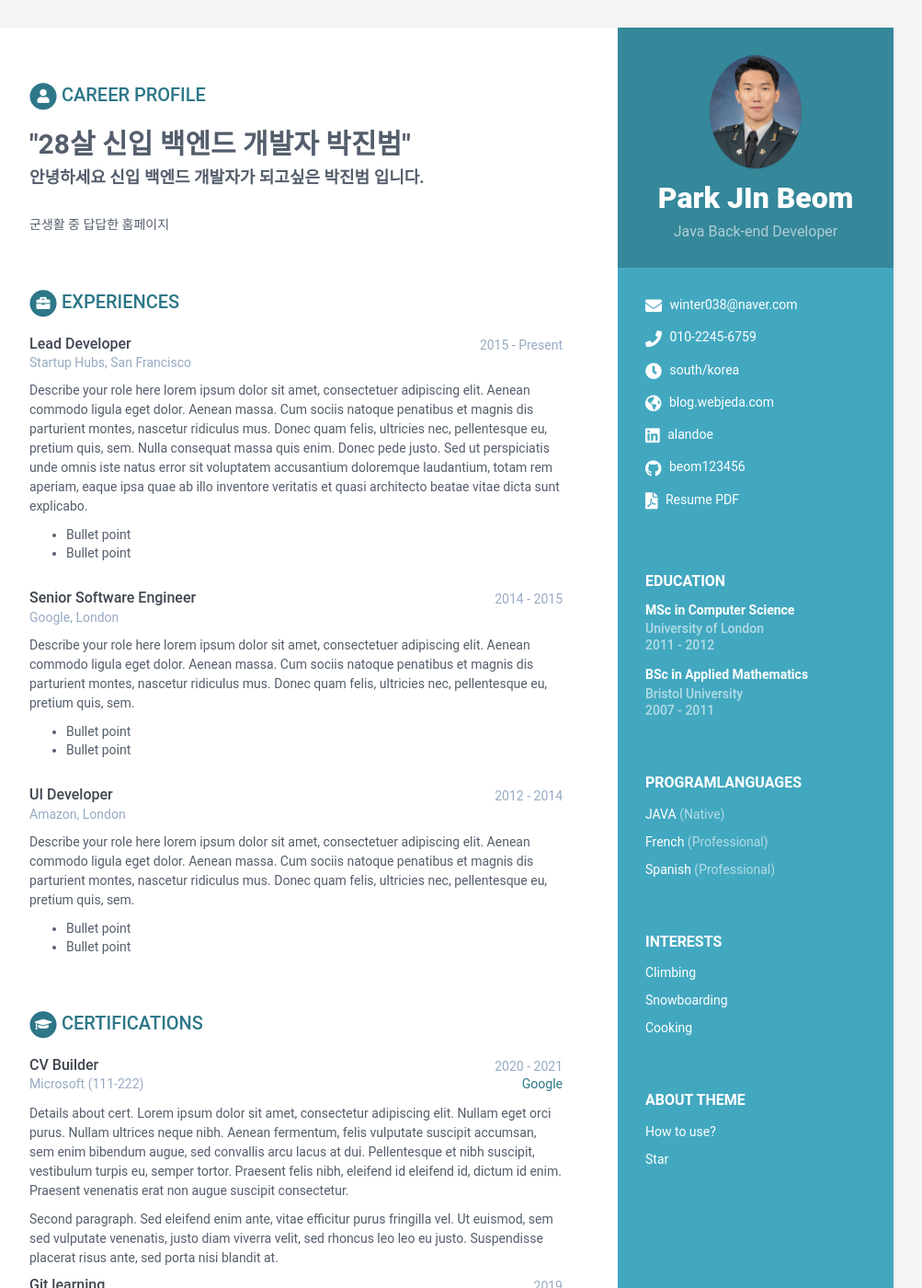
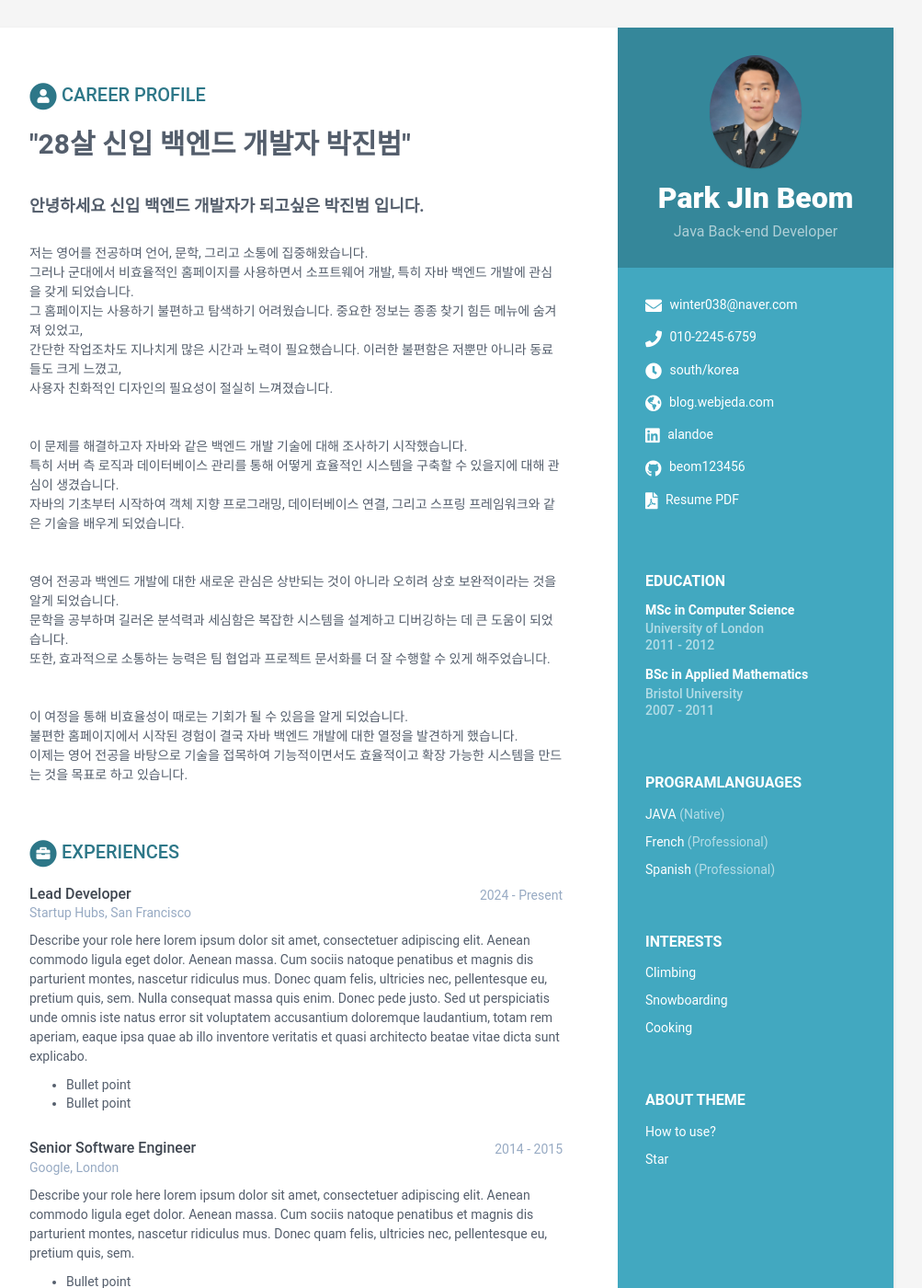
Before and after one commit to beom123456/beom123456.github.io, a Jekyll site: the page built from index.html, in a window 1280 px wide and 1400 px high. Shown: the whole window at 92% size, without its empty margins (168-1171 px from the left). Built offline with Jekyll 4.4.1, drawn with Linux system fonts in a browser that asks for light colours.

Commit message:
commit2024

```diff
--- a/_data/data.yml
+++ b/_data/data.yml
@@ -57,9 +57,29 @@ career-profile:
     title: Career Profile
     summary: |
       <h2>"28살 신입 백엔드 개발자 박진범"</h2>
+      <br>
       <p><h4>안녕하세요 신입 백엔드 개발자가 되고싶은 박진범 입니다.</h4></p>
       <br>
-      군생활 중 답답한 홈페이지
+      저는 영어를 전공하며 언어, 문학, 그리고 소통에 집중해왔습니다.<br>
+      그러나 군대에서 비효율적인 홈페이지를 사용하면서 소프트웨어 개발, 특히 자바 백엔드 개발에 관심을 갖게 되었습니다.<br>
+      그 홈페이지는 사용하기 불편하고 탐색하기 어려웠습니다. 중요한 정보는 종종 찾기 힘든 메뉴에 숨겨져 있었고,<br>
+      간단한 작업조차도 지나치게 많은 시간과 노력이 필요했습니다. 이러한 불편함은 저뿐만 아니라 동료들도 크게 느꼈고,<br>
+      사용자 친화적인 디자인의 필요성이 절실히 느껴졌습니다.<br>
+      <br>
+      <br>
+      이 문제를 해결하고자 자바와 같은 백엔드 개발 기술에 대해 조사하기 시작했습니다.<br>
+      특히 서버 측 로직과 데이터베이스 관리를 통해 어떻게 효율적인 시스템을 구축할 수 있을지에 대해 관심이 생겼습니다.<br>
+      자바의 기초부터 시작하여 객체 지향 프로그래밍, 데이터베이스 연결, 그리고 스프링 프레임워크와 같은 기술을 배우게 되었습니다.<br>
+      <br>
+      <br>
+      영어 전공과 백엔드 개발에 대한 새로운 관심은 상반되는 것이 아니라 오히려 상호 보완적이라는 것을 알게 되었습니다.<br>
+      문학을 공부하며 길러온 분석력과 세심함은 복잡한 시스템을 설계하고 디버깅하는 데 큰 도움이 되었습니다.<br>
+      또한, 효과적으로 소통하는 능력은 팀 협업과 프로젝트 문서화를 더 잘 수행할 수 있게 해주었습니다.<br>
+      <br>
+      <br>
+      이 여정을 통해 비효율성이 때로는 기회가 될 수 있음을 알게 되었습니다.<br>
+      불편한 홈페이지에서 시작된 경험이 결국 자바 백엔드 개발에 대한 열정을 발견하게 했습니다.<br>
+      이제는 영어 전공을 바탕으로 기술을 접목하여 기능적이면서도 효율적이고 확장 가능한 시스템을 만드는 것을 목표로 하고 있습니다.<br>
 education:
     title: Education
     info:
@@ -90,7 +110,7 @@ experiences:
     title: Experiences
     info:
       - role: Lead Developer
-        time: 2015 - Present
+        time: 2024 - Present
         company: Startup Hubs, San Francisco
         details: |
           Describe your role here lorem ipsum dolor sit amet, consectetuer
```
